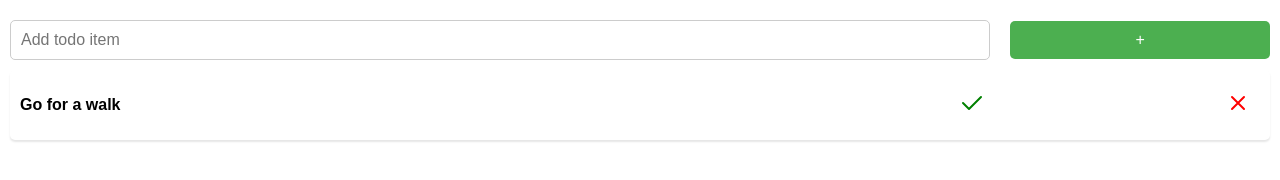
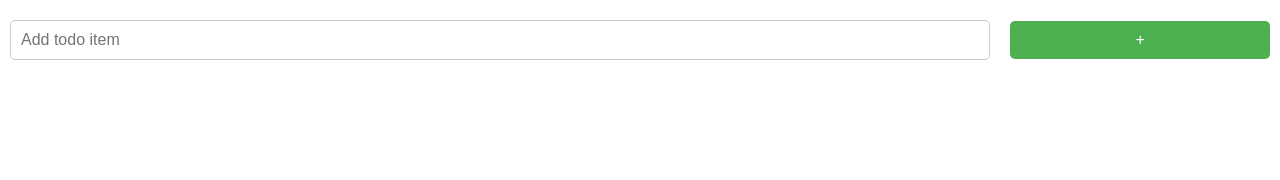
Before and after one commit to Waqasii/TodoReact, a React (Create React App) app in the folder todo/: page / in a window 1280 px wide. Shown: the part 144-324 px from the top of the page. Built offline with nearby package versions, Linux system fonts and the light colour scheme.

Commit message:
List Item Done

```diff
--- a/todo/src/App.js
+++ b/todo/src/App.js
@@ -1,7 +1,7 @@
 import Header from "./components/Header.js";
 import Form from "./components/Form.js";
 import { useState } from "react";
-import TodoItem from "./components/TodoItem.js";
+import ListItem from "./components/ListItem.js";
 function App() {
   const [todo, settodo] = useState("")
   const [todoList, setTodoList] = useState([])
@@ -11,7 +11,7 @@ function App() {
       <Form
         todo={todo} setTodo={settodo} todoList={todoList} setTodoList={setTodoList}
       />
-      <TodoItem />
+      <ListItem todoList={todoList} />
     </div>
   );
 }
--- /dev/null
+++ b/todo/src/components/ListItem.js
@@ -0,0 +1,16 @@
+import TodoItem from "./TodoItem"
+
+const ListItem = ({ todoList }) => {
+    return (
+        <div>
+
+            {todoList.map((item) => (
+                <TodoItem title={item} />
+            ))}
+
+
+        </div>
+    )
+}
+
+export default ListItem;
--- a/todo/src/components/TodoItem.js
+++ b/todo/src/components/TodoItem.js
@@ -1,10 +1,10 @@
 import styles from '../style.module.css'
 
 
-const TodoItem = () => {
+const TodoItem = ({ title }) => {
     return (
         <div className={styles.todoItem} >
-            <h3 className={styles.todoText}>Go for a walk</h3>
+            <h3 className={styles.todoText}>{title}</h3>
             <div className={styles.todoButton}>
                 <button>
                     <svg viewBox="0 0 24 24" width="24" height="24" stroke="green" strokeWidth="2" fill="none" strokeLinecap="round" strokeLinejoin="round">
```
